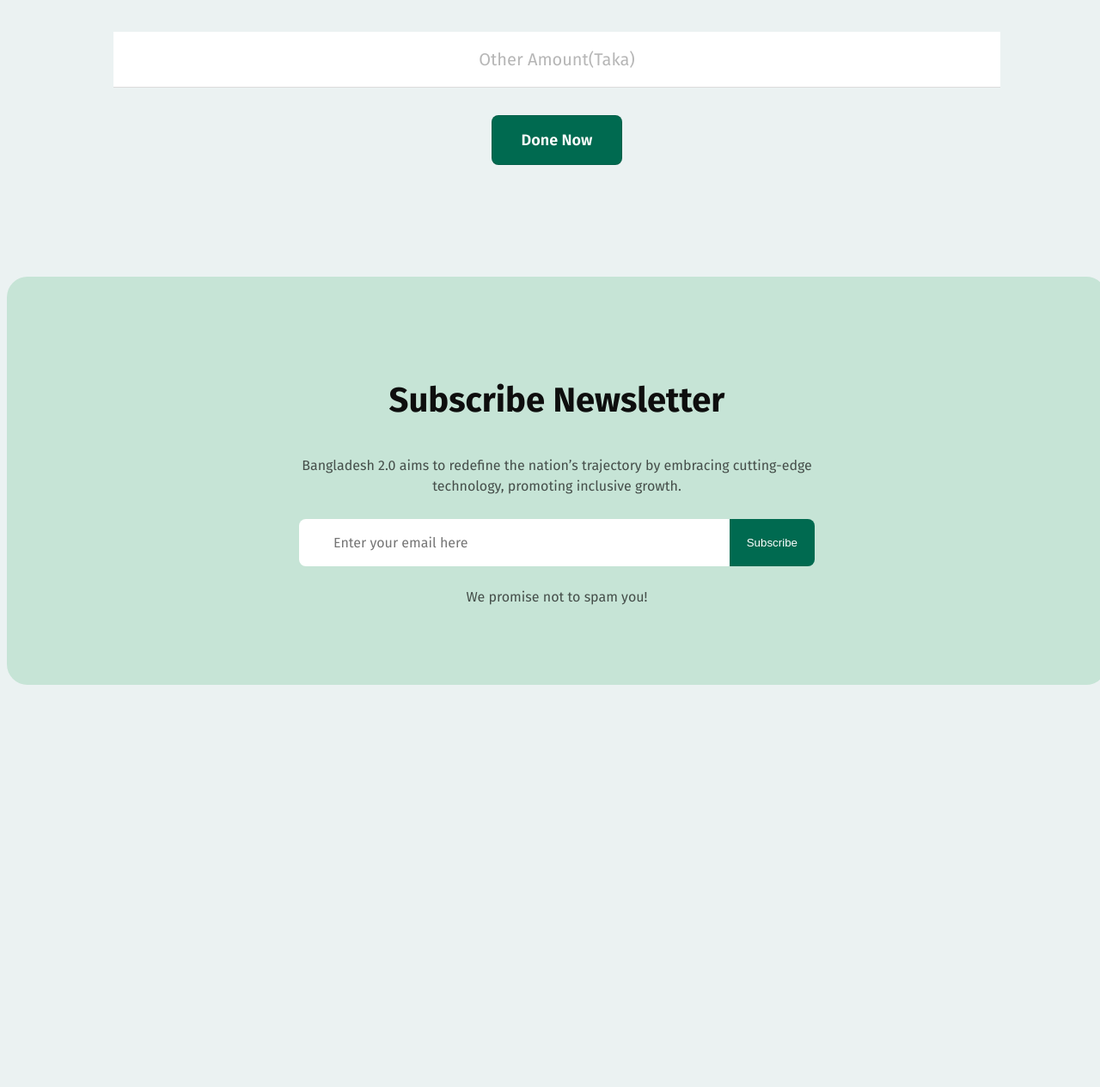
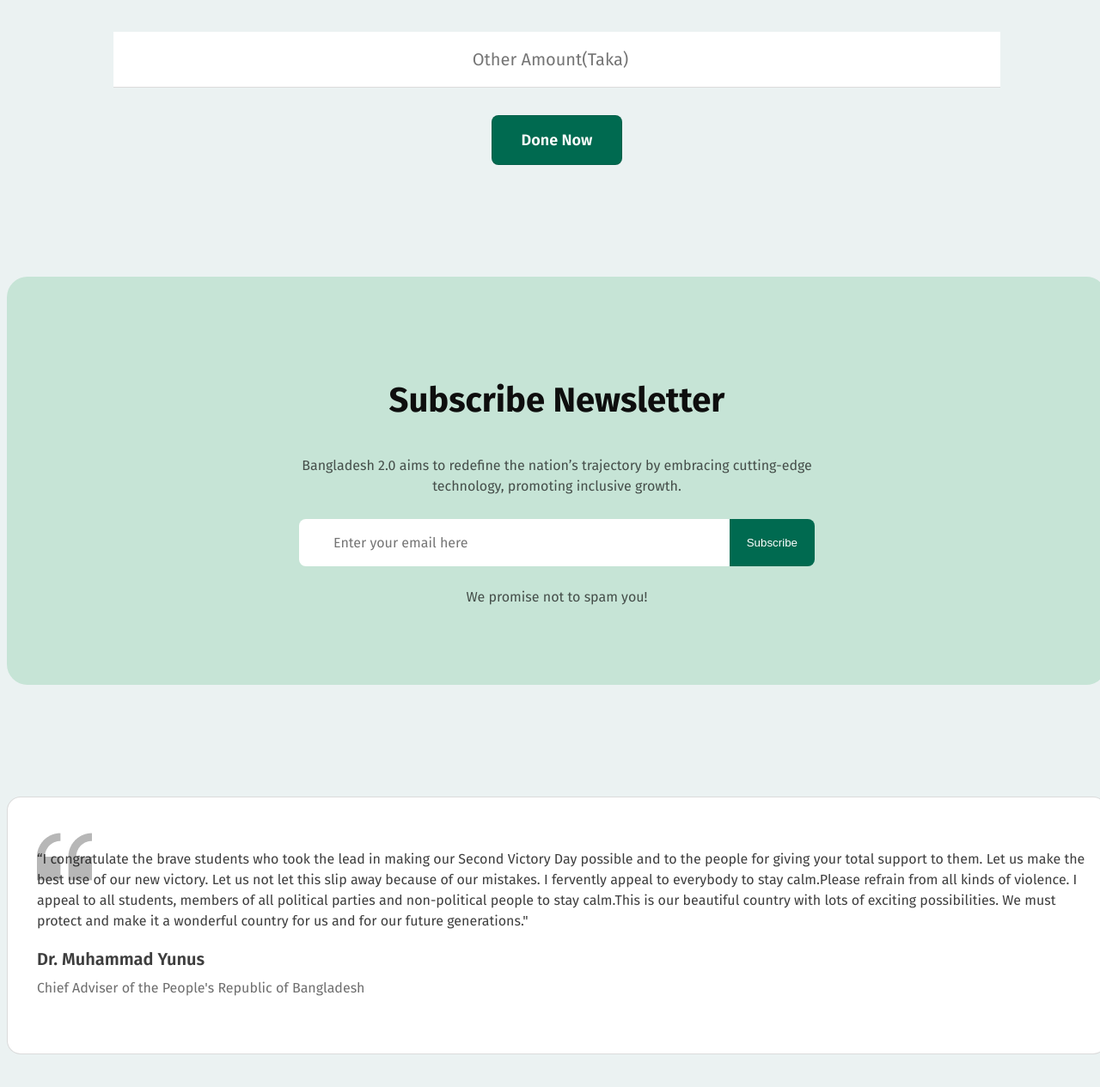
Before and after one commit to shakilad1/Bangladesh-web-repo, a plain HTML site: page index.html in a window 1280 px wide. Shown: the part 2759-4024 px from the top of the page at 86% size. Before the commit the page ends 3636 px from the top, so only its background shows below. Drawn offline with Linux system fonts and the light colour scheme.

Commit message:
sixth commit

```diff
--- a/index.html
+++ b/index.html
@@ -101,7 +101,10 @@
                 <h3 class="donate-box button">1000 Taka</h3>
             </div>
             <div  style="text-align: center;" >
-                <p class=" donation-last-title text-center">Other Amount(Taka)</p>
+                <!-- <p class=" donation-last-title text-center">Other Amount(Taka)</p> -->
+                 <div>
+                <input type="number" class="number-input" placeholder="Other Amount(Taka)">
+                 </div>
                 <button class="btn-dgreen3  button">Done Now</button>
             </div>
 
@@ -119,6 +122,16 @@
               </div>
             </div>
         </section>
+        <section>
+            <div class="container">
+
+                <div class="text-content">
+                  <p class="text-content-des">“I congratulate the brave students who took the lead in making our Second Victory Day possible and to the people for giving your total support to them. Let us make the best use of our new victory.  Let us not let this slip away because of our mistakes. I fervently appeal to everybody to stay calm.Please refrain from all kinds of violence. I appeal to all students, members of all political parties and non-political people to stay calm.This is our beautiful country with lots of exciting possibilities. We must protect and make it a wonderful country for us and for our future generations."</p>
+                  <p class="name-title">Dr. Muhammad Yunus</p>
+                  <p class="chief">Chief Adviser of the People's Republic of Bangladesh</p>
+                </div>
+              </div>
+        </section>
 
     </main>
     <footer>
--- a/styles/style.css
+++ b/styles/style.css
@@ -314,10 +314,15 @@ margin-top: auto;
   width: 1104px;
 height: 48px;
 }
-.donation-last-title{
-  box-sizing: border-box;
+.number-input{
+
+box-sizing: border-box;
+border-top: none;
+border-left: none;
+border-right: none;
+border-bottom: none;
 border-bottom: 1px solid rgba(14, 14, 14, 0.15);
-background: rgb(255, 255, 255);
+  background: rgb(255, 255, 255);
   color: rgba(14, 14, 14, 0.3);
 font-family: Fira Sans;
 font-size: 20px;
@@ -378,9 +383,9 @@ margin: 16px auto;
   .subscription-bar {
 
     padding: 10px;
-    display: flex; /* Use flexbox for easy layout */
+    display: flex;
     justify-content: center;
-    width: 600px; /* Fixed width as per the image */
+    width: 600px;
     margin: 0px auto;
 
   }
@@ -427,3 +432,57 @@ text-align: center;
   margin-bottom:40px;
 
  }
+ /* challenging part */
+ .container {
+  box-sizing: border-box;
+  border: 1px solid rgba(14, 14, 14, 0.15);
+  border-radius: 16px;
+
+  background: rgb(255, 255, 255);
+  padding: 48px 24px 48px 24px;
+  background-image: url(../assets/quote-bg.png);
+  background-repeat: no-repeat;
+  background-position:2.8% 16%;
+
+}
+
+
+
+
+.text-content {
+  display: inline-block;
+  margin-left: 10px;
+}
+
+
+.name-title {
+
+  color: rgba(14, 14, 14, 0.8);
+font-family: Fira Sans;
+font-size: 20px;
+font-weight: 600;
+line-height: 24px;
+letter-spacing: 0%;
+text-align: left;
+margin-bottom: auto;
+}
+.text-content-des{
+  color: rgba(14, 14, 14, 0.8);
+font-family: Fira Sans;
+font-size: 16px;
+font-weight: 400;
+line-height: 24px;
+letter-spacing: 0%;
+text-align: left;
+margin: 12px 0px;
+}
+.chief{
+  color: rgba(14, 14, 14, 0.6);
+font-family: Fira Sans;
+font-size: 16px;
+font-weight: 400;
+line-height: 24px;
+letter-spacing: 0%;
+text-align: left;
+margin-top: 10px;
+}
```
